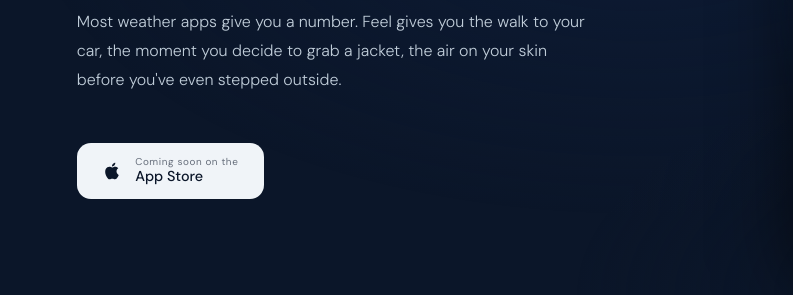
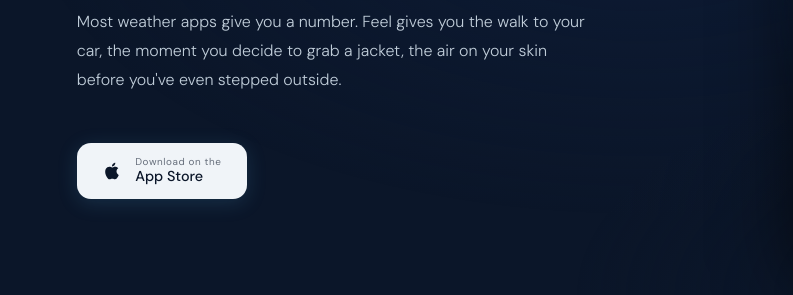
Before and after one commit to augustomontc/Feel-web, a website: page index.html in a window 1280 px wide. Shown: the part 505-800 px from the top of the page, 0-793 px from the left. Drawn offline with Linux system fonts and the light colour scheme.

Commit message:
Link hero CTA to the live App Store listing.
The app is now available, so replace the disabled coming-soon button with a download link.

Co-authored-by: Cursor <cursoragent@cursor.com>

```diff
--- a/index.html
+++ b/index.html
@@ -140,15 +140,6 @@
       background: var(--accent-warm);
       transform: translateY(-2px);
       box-shadow: 0 8px 32px rgba(77, 168, 218, 0.32);
-    }
-    .btn-appstore--disabled,
-    .btn-appstore--disabled:hover {
-      opacity: 0.45;
-      cursor: not-allowed;
-      pointer-events: none;
-      transform: none;
-      box-shadow: none;
-      background: var(--white);
     }
     .btn-appstore svg { width: 20px; height: 20px; fill: var(--navy-deep); flex-shrink: 0; }
     .btn-appstore .btn-inner { display: flex; flex-direction: column; line-height: 1.2; }
@@ -345,15 +336,20 @@
         to your car, the moment you decide to grab a jacket, the air
         on your skin before you've even stepped outside.
       </p>
-      <span class="btn-appstore btn-appstore--disabled" aria-disabled="true">
+      <a
+        class="btn-appstore"
+        href="https://apps.apple.com/us/app/feel-weather-beyond-numbers/id6773975132"
+        target="_blank"
+        rel="noopener noreferrer"
+      >
         <svg viewBox="0 0 24 24" xmlns="http://www.w3.org/2000/svg" aria-hidden="true">
           <path d="M18.71 19.5c-.83 1.24-1.71 2.45-3.05 2.47-1.34.03-1.77-.79-3.29-.79-1.53 0-2 .77-3.27.82-1.31.05-2.3-1.32-3.14-2.53C4.25 17 2.94 12.45 4.7 9.39c.87-1.52 2.43-2.48 4.12-2.51 1.28-.02 2.5.87 3.29.87.78 0 2.26-1.07 3.8-.91.65.03 2.47.26 3.64 1.98-.09.06-2.17 1.28-2.15 3.81.03 3.02 2.65 4.03 2.68 4.04-.03.07-.42 1.44-1.38 2.83M13 3.5c.73-.83 1.94-1.46 2.94-1.5.13 1.17-.34 2.35-1.04 3.19-.69.85-1.83 1.51-2.95 1.42-.15-1.15.41-2.35 1.05-3.11z"/>
         </svg>
         <div class="btn-inner">
-          <span class="btn-small">Coming soon on the</span>
+          <span class="btn-small">Download on the</span>
           <span class="btn-label">App Store</span>
         </div>
-      </span>
+      </a>
     </div>
 
     <div class="hero-visual">
```
